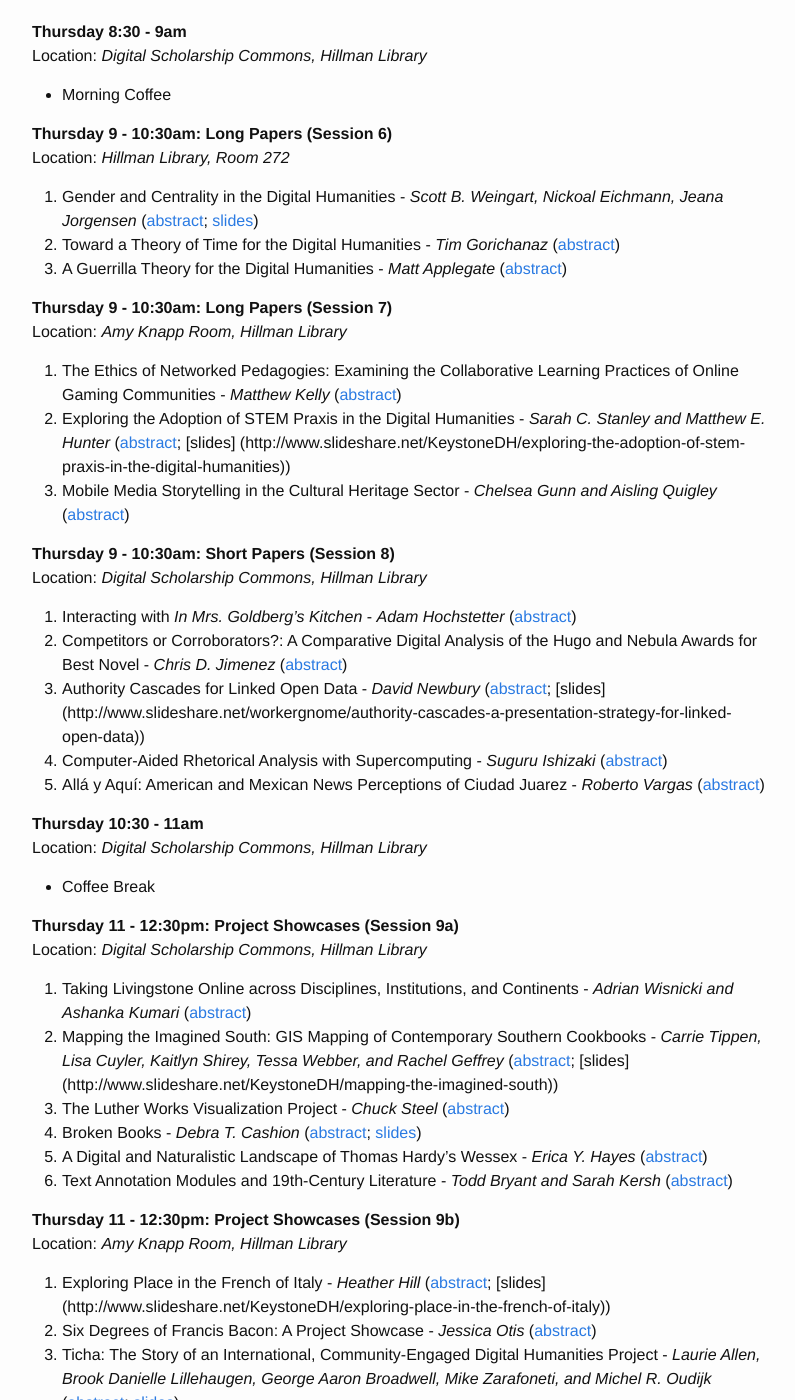
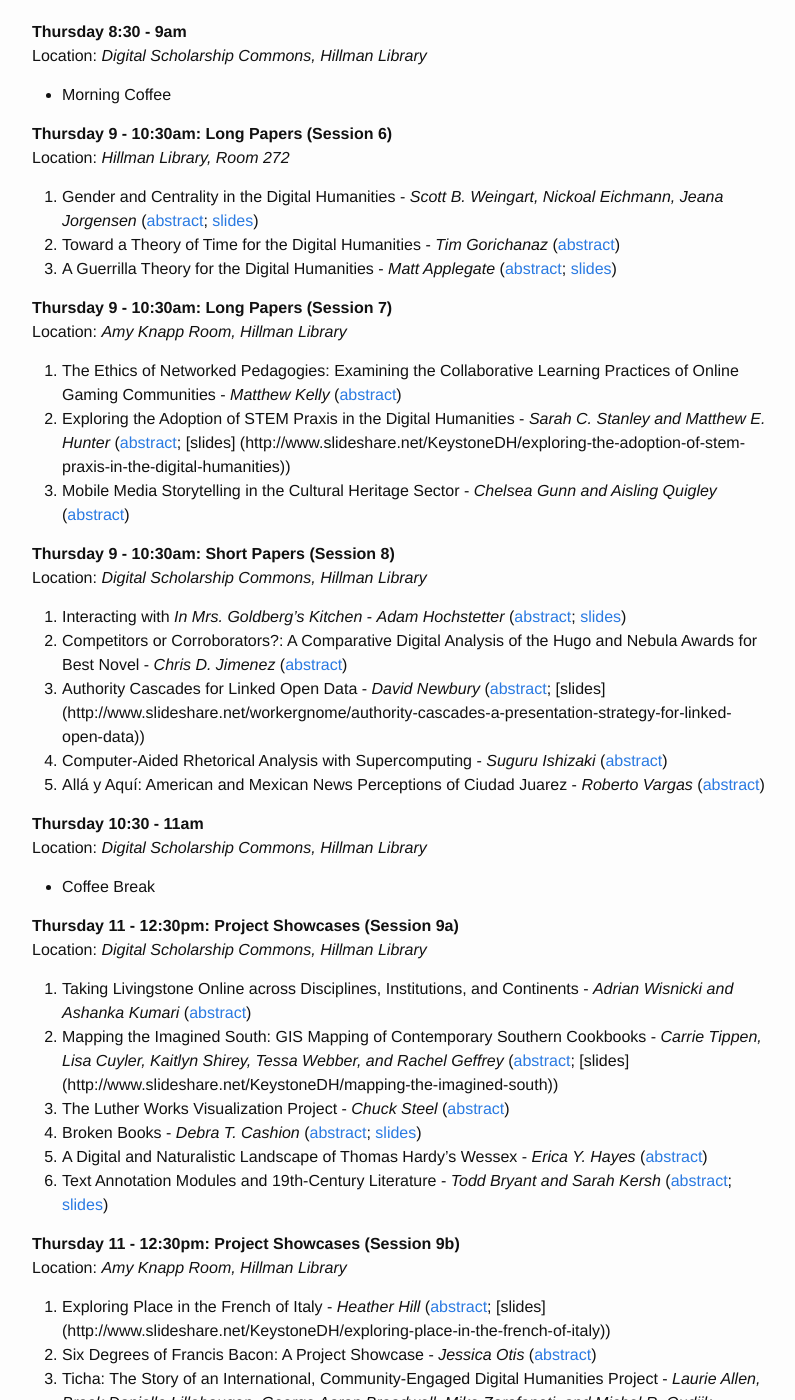
Before and after one commit to KeystoneDH/2016, a Jekyll site: the page built from schedule.md, in a window 1280 px wide and 1400 px high, scrolled down 2130 px. Shown: the whole window, without its empty margins (238-1033 px from the left). Built offline with Jekyll 4.4.1, drawn with Linux system fonts in a browser that asks for light colours.

Commit message:
Update schedule.md

```diff
--- a/schedule.md
+++ b/schedule.md
@@ -90,7 +90,7 @@ Location: _Hillman Library, Room 272_
 
 1. Gender and Centrality in the Digital Humanities - *Scott B. Weingart, Nickoal Eichmann, Jeana Jorgensen* ([abstract](/2016/abstracts/#submission-60); [slides](http://scottbot.net/wp-content/uploads/2011/11/weingart-Gender-Centrality.pdf))
 2. Toward a Theory of Time for the Digital Humanities - *Tim Gorichanaz* ([abstract](/2016/abstracts/#submission-50))
-3. A Guerrilla Theory for the Digital Humanities - *Matt Applegate* ([abstract](/2016/abstracts/#submission-29))
+3. A Guerrilla Theory for the Digital Humanities - *Matt Applegate* ([abstract](/2016/abstracts/#submission-29); [slides](http://www.slideshare.net/KeystoneDH/a-guerrilla-theory-for-the-digital-humanities))
 
 **Thursday 9 - 10:30am: Long Papers (Session 7)**
 Location: _Amy Knapp Room, Hillman Library_
@@ -102,7 +102,7 @@ Location: _Amy Knapp Room, Hillman Library_
 **Thursday 9 - 10:30am: Short Papers (Session 8)**
 Location: _Digital Scholarship Commons, Hillman Library_
 
-1. Interacting with _In Mrs. Goldberg's Kitchen_ - *Adam Hochstetter* ([abstract](/2016/abstracts/#submission-0))
+1. Interacting with _In Mrs. Goldberg's Kitchen_ - *Adam Hochstetter* ([abstract](/2016/abstracts/#submission-0); [slides](http://www.slideshare.net/KeystoneDH/interacting-with-in-mrs-goldbergs-kitchen))
 1. Competitors or Corroborators?: A Comparative Digital Analysis of the Hugo and Nebula Awards for Best Novel - *Chris D. Jimenez* ([abstract](/2016/abstracts/#submission-7))
 1. Authority Cascades for Linked Open Data - *David Newbury* ([abstract](/2016/abstracts/#submission-10); [slides] (http://www.slideshare.net/workergnome/authority-cascades-a-presentation-strategy-for-linked-open-data))
 1. Computer-Aided Rhetorical Analysis with Supercomputing - *Suguru Ishizaki* ([abstract](/2016/abstracts/#submission-45))
@@ -121,7 +121,7 @@ Location: _Digital Scholarship Commons, Hillman Library_
 1. The Luther Works Visualization Project - *Chuck Steel* ([abstract](/2016/abstracts/#submission-8))
 1. Broken Books - *Debra T. Cashion* ([abstract](/2016/abstracts/#submission-11); [slides](http://brokenbooks.omeka.net/exhibits/show/llangattock))
 1. A Digital and Naturalistic Landscape of Thomas Hardy’s Wessex - *Erica Y. Hayes* ([abstract](/2016/abstracts/#submission-14))
-1. Text Annotation Modules and 19th-Century Literature - *Todd Bryant and Sarah Kersh* ([abstract](/2016/abstracts/#submission-51))
+1. Text Annotation Modules and 19th-Century Literature - *Todd Bryant and Sarah Kersh* ([abstract](/2016/abstracts/#submission-51); [slides](http://www.slideshare.net/KeystoneDH/text-annotation-modules-and-19thcentury-literature))
 
 
 **Thursday 11 - 12:30pm: Project Showcases (Session 9b)**
@@ -196,7 +196,7 @@ Location: _Digital Scholarship Commons, Hillman Library_
 **Friday 9 - 10:30am: Long Papers (Session 14)**
 Location: _Hillman Library, Room 272_
 
-1. Using IIIF for Small Projects - *David Newbury* ([abstract](/2016/abstracts/#submission-9))
+1. Using IIIF for Small Projects - *David Newbury* ([abstract](/2016/abstracts/#submission-9); [slides](http://www.slideshare.net/workergnome/iiif-for-small-projects))
 2. Adaptive Forms: Conditional Logic and Advanced Survey Engines - *Mark Gallimore* ([abstract](/2016/abstracts/#submission-26))
 
 **Friday 9 - 10:30am: Long Papers (Session 15)**
```
